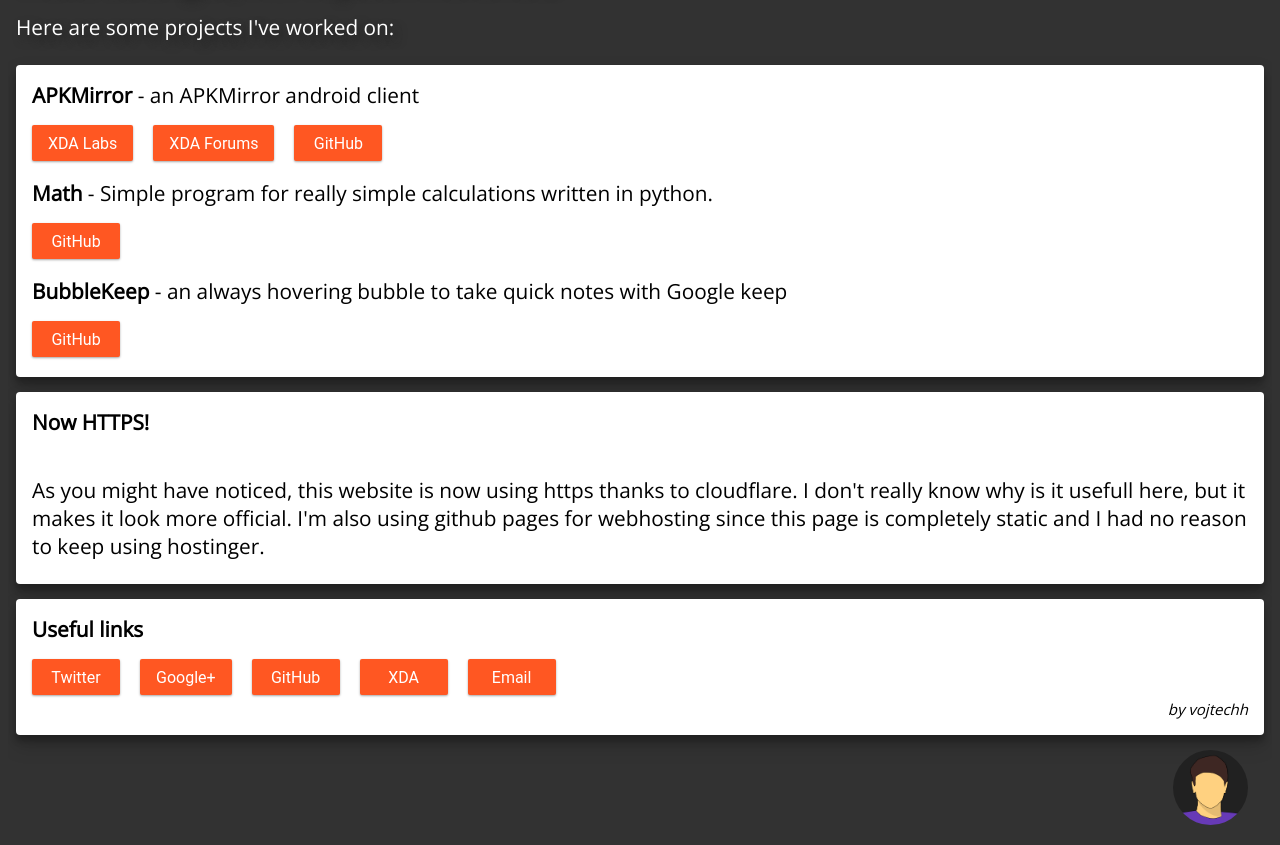
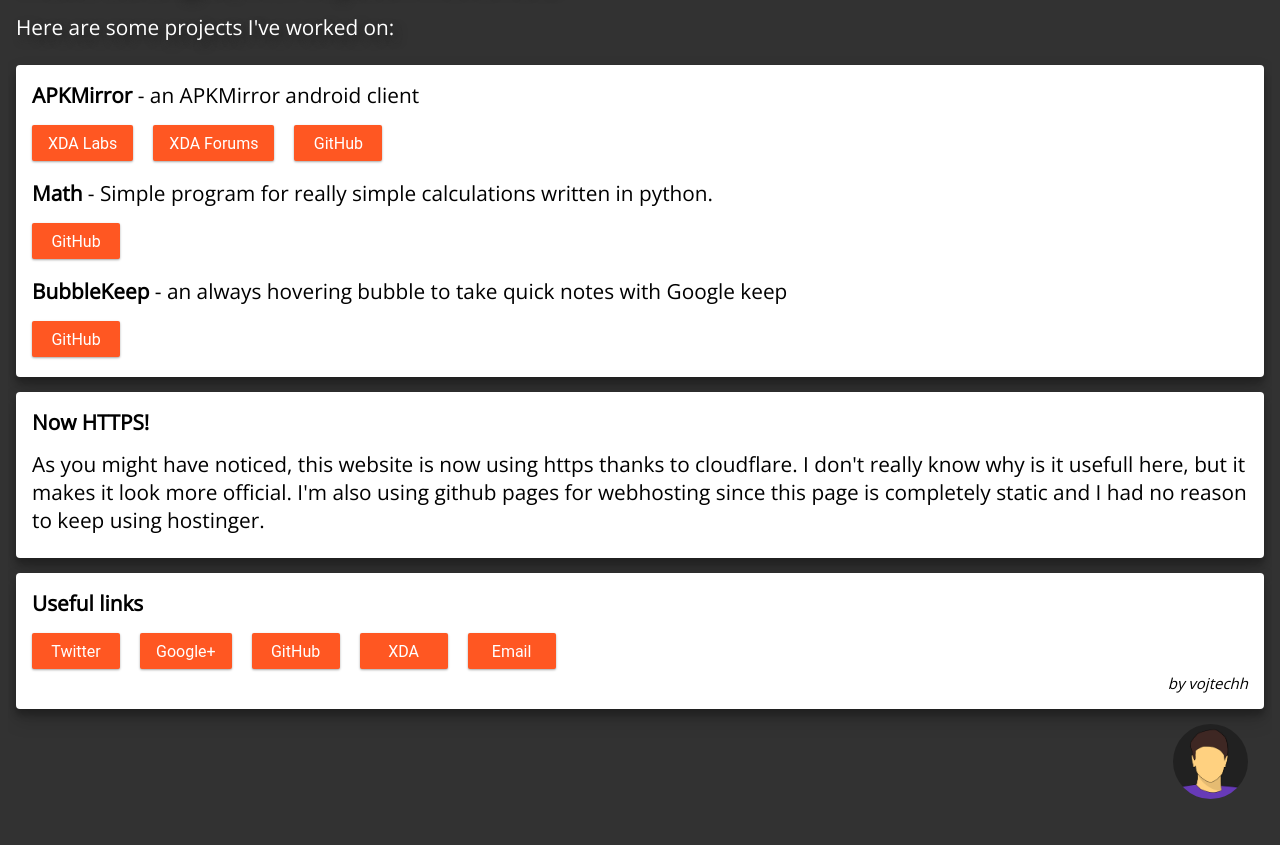
Before and after one commit to vojta-horanek/vojta-horanek.github.io, a plain HTML site: page index.html in a window 1280 px wide. Shown: the part 75-920 px from the top of the page. After the commit the page ends 894 px from the top, so only its background shows below. Drawn offline with nearby package versions, Linux system fonts and the light colour scheme.

Commit message:
Update index.html
Removed line break

```diff
--- a/index.html
+++ b/index.html
@@ -33,7 +33,7 @@
 	</div>
 	<div class="card">
 		<div class="card-item">
-			<p class="text-body" style="margin-top: 0;"><b>Now HTTPS!</b></p><br>
+			<p class="text-body" style="margin-top: 0;"><b>Now HTTPS!</b></p>
 			<p class="text-body"> As you might have noticed, this website is now using https thanks to cloudflare. I don't really know why is it usefull here, but it makes it look more official. I'm also using github pages for webhosting since this page is completely static and I had no reason to keep using hostinger.</p>
 		</div>
 	</div>
```
